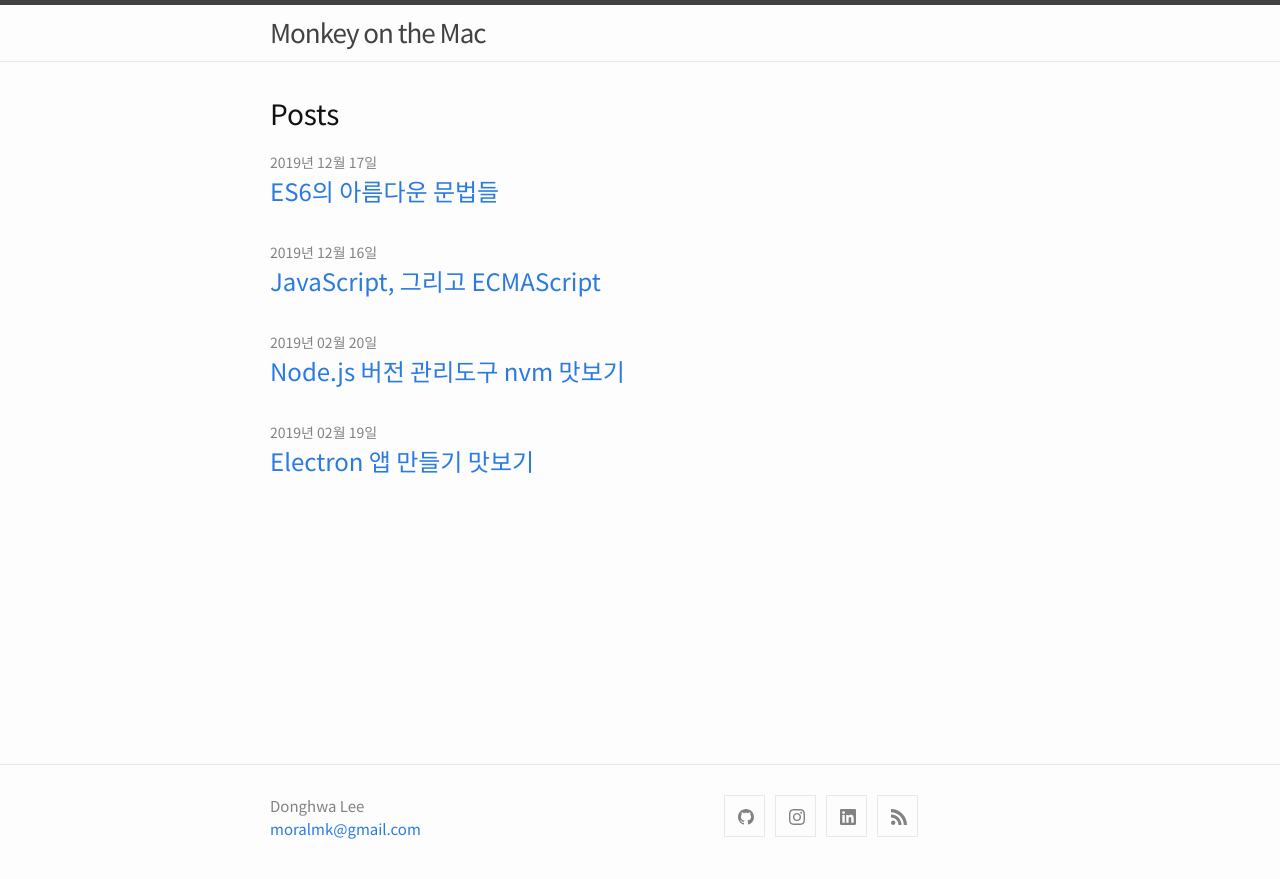
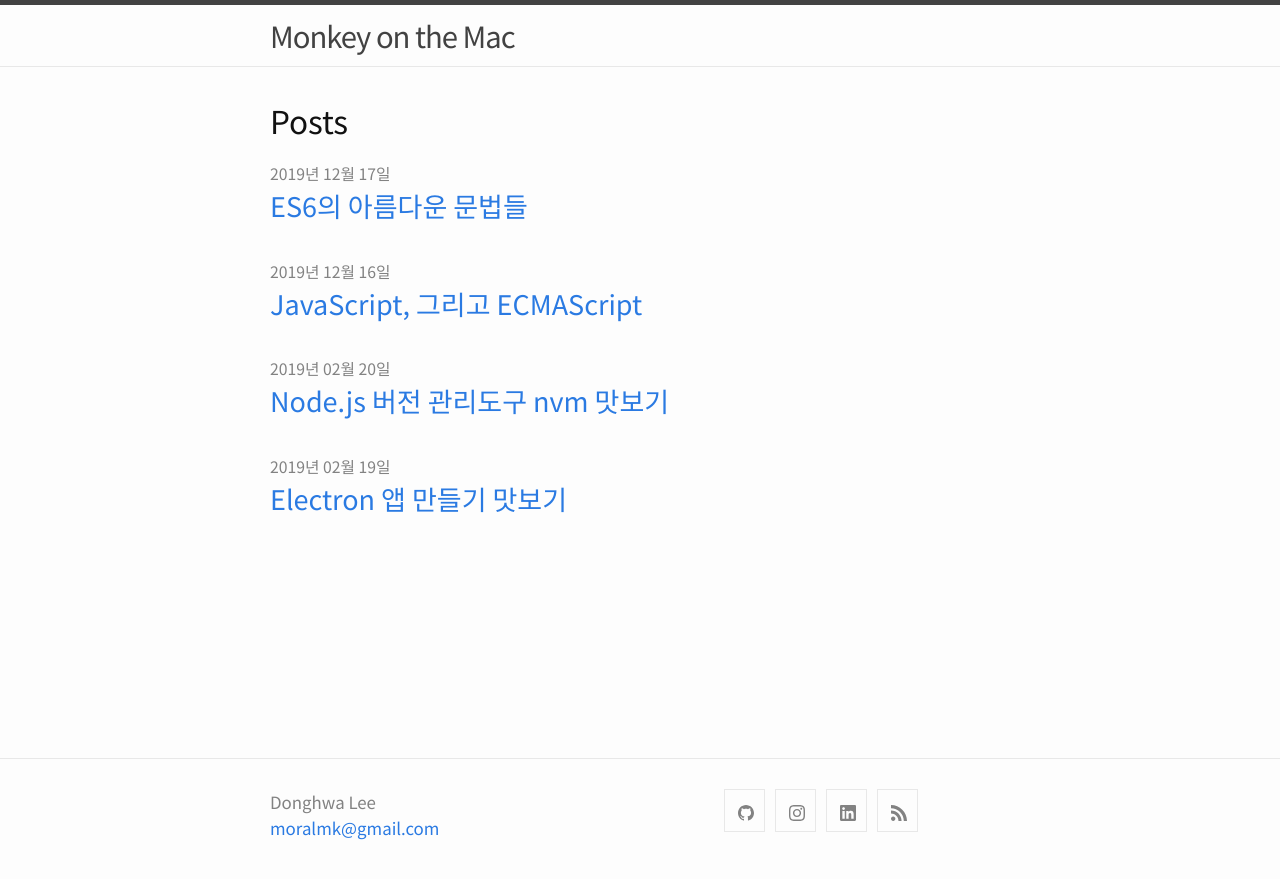
Before and after one commit to moralmk/moralmk.github.io, a Jekyll site: the page built from index.markdown, in a window 1280 px wide. Shown: the top 879 px of the page. Built offline with Jekyll 4.4.1, drawn with Linux system fonts in a browser that asks for light colours.

Commit message:
Font size, weight 스타일 조정

```diff
--- a/_sass/minima/initialize.scss
+++ b/_sass/minima/initialize.scss
@@ -3,8 +3,8 @@
 // Define defaults for each variable.
 
 $base-font-family: 'Noto Sans KR', -apple-system, BlinkMacSystemFont, "Segoe UI", "Segoe UI Symbol", "Segoe UI Emoji", "Apple Color Emoji", Roboto, Helvetica, Arial, sans-serif !default;
-$base-font-size:   16px !default;
-$base-font-weight: 400 !default;
+$base-font-size:   18px !default;
+$base-font-weight: 300 !default;
 $small-font-size:  $base-font-size * 0.875 !default;
 $base-line-height: 1.5 !default;
 
```
